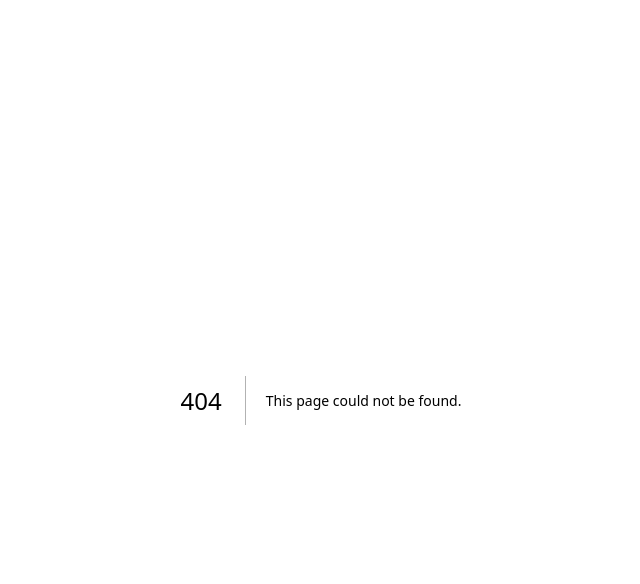
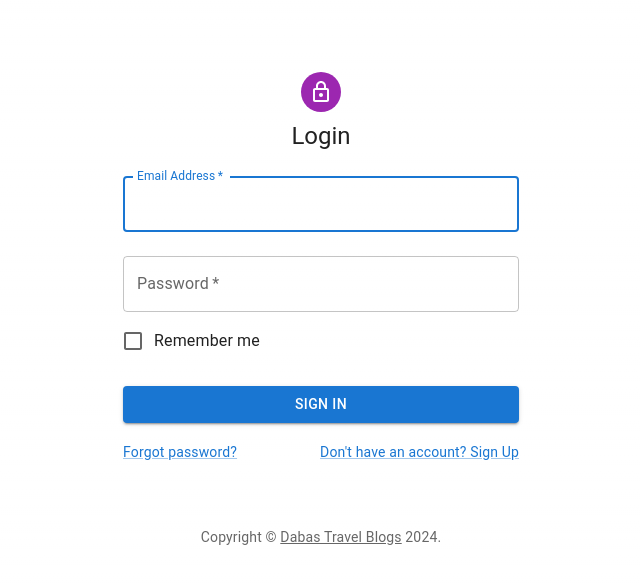
Before and after one commit to anildabas001/dabas_travel_blogs, a Next.js app: page /auth in a window 1280 px wide. Before the commit this address had no page. Shown: the top 584 px of the page, without its empty margins (319-959 px from the left). Built offline with nearby package versions, Linux system fonts and the light colour scheme.

Commit message:
Adding next-auth authorization to the project

```diff
--- /dev/null
+++ b/app/api/auth/[...nextAuth]/route.tsx
@@ -0,0 +1,7 @@
+import NextAuth from "next-auth/next";
+import authOptions from "@/authOptions";
+
+
+const handler = NextAuth(authOptions);
+
+export { handler as GET, handler as POST };
--- /dev/null
+++ b/app/auth/page.tsx
@@ -0,0 +1,7 @@
+import AuthForm from '@/components/authorizationForm/authorizationForm';
+
+export default function Autharization () {
+    return (
+        <AuthForm />
+    )
+}
--- /dev/null
+++ b/authOptions.tsx
@@ -0,0 +1,30 @@
+import { type NextAuthOptions } from "next-auth";
+import CredentialsProvider from "next-auth/providers/credentials";
+
+const authOptions: NextAuthOptions = {
+    // Configure authentication providers
+    session: {
+        strategy: "jwt",
+    },
+    providers: [
+        CredentialsProvider({
+
+            credentials: {
+                email: { type: "text" },
+                password: { type: "password" }
+            },
+
+            async authorize(credentials, _request) {
+                const isLoggedIn = false;
+
+                if (isLoggedIn) {
+                  return { id: "0" };
+                } else {
+                  return null;
+                }
+            },
+        })
+    ],
+}
+
+export default authOptions;
--- /dev/null
+++ b/components/authorizationForm/authorizationForm.tsx
@@ -0,0 +1,128 @@
+'use client'
+import React, {useState} from 'react';
+import Avatar from '@mui/material/Avatar';
+import Button from '@mui/material/Button';
+import CssBaseline from '@mui/material/CssBaseline';
+import TextField from '@mui/material/TextField';
+import FormControlLabel from '@mui/material/FormControlLabel';
+import Checkbox from '@mui/material/Checkbox';
+import Link from '@mui/material/Link';
+import Grid from '@mui/material/Grid';
+import Box from '@mui/material/Box';
+import LockOutlinedIcon from '@mui/icons-material/LockOutlined';
+import Typography from '@mui/material/Typography';
+import Container from '@mui/material/Container';
+import { createTheme, ThemeProvider } from '@mui/material/styles';
+import { SxProps, Theme } from '@mui/system';
+
+enum FormType {
+    'login' = 'Login',
+    'signUp' = 'Sign up'
+}
+
+type muiStyle = {
+    sx: SxProps<Theme>;
+}
+
+function Copyright(props: muiStyle) {
+    return (
+      <Typography variant="body2" color="text.secondary" align="center" {...props}>
+        {'Copyright © '}
+        <Link color="inherit" href="https://mui.com/">
+          Dabas Travel Blogs
+        </Link>{' '}
+        {new Date().getFullYear()}
+        {'.'}
+      </Typography>
+    );
+}
+
+const defaultTheme = createTheme();
+
+export default function authorizationForm () {
+
+    const [formToggle, updateFormToggle] = useState<FormType>(FormType.login);
+
+    const changeForm = (formType: FormType) => {
+        updateFormToggle(formType);
+    }
+
+    const handleSubmit = (event) => {
+        event.preventDefault();
+        const data = new FormData(event.currentTarget);
+        console.log({
+          email: data.get('email'),
+          password: data.get('password'),
+        });
+      };
+
+    return (
+        <ThemeProvider theme={defaultTheme}>
+          <Container component="main" maxWidth="xs">
+            <CssBaseline />
+            <Box
+              sx={{
+                marginTop: 8,
+                display: 'flex',
+                flexDirection: 'column',
+                alignItems: 'center',
+              }}
+            >
+              <Avatar sx={{ m: 1, bgcolor: 'secondary.main' }}>
+                <LockOutlinedIcon />
+              </Avatar>
+              <Typography component="h1" variant="h5">
+                {formToggle}
+              </Typography>
+              <Box component="form" onSubmit={handleSubmit} noValidate sx={{ mt: 1 }}>
+                <TextField
+                  margin="normal"
+                  required
+                  fullWidth
+                  id="email"
+                  label="Email Address"
+                  name="email"
+                  autoComplete="email"
+                  autoFocus
+                />
+                <TextField
+                  margin="normal"
+                  required
+                  fullWidth
+                  name="password"
+                  label="Password"
+                  type="password"
+                  id="password"
+                  autoComplete="current-password"
+                />
+                <FormControlLabel
+                  control={<Checkbox value="remember" color="primary" />}
+                  label="Remember me"
+                />
+                <Button
+                  type="submit"
+                  fullWidth
+                  variant="contained"
+                  sx={{ mt: 3, mb: 2 }}
+                >
+                  Sign In
+                </Button>
+                <Grid container>
+                  <Grid item xs>
+                    <Link href="#" variant="body2">
+                      Forgot password?
+                    </Link>
+                  </Grid>
+                  <Grid item>
+                    <Link href="#" variant="body2">
+                      {"Don't have an account? Sign Up"}
+                    </Link>
+                  </Grid>
+                </Grid>
+              </Box>
+            </Box>
+            <Copyright sx={{ mt: 8, mb: 4 }} />
+          </Container>
+        </ThemeProvider>
+    );
+}
```
Also changed, not shown: package.json (+10 -5 lines), serverActions/actions.js (added), 1 other file (tests, documents, lock files or other folders).
